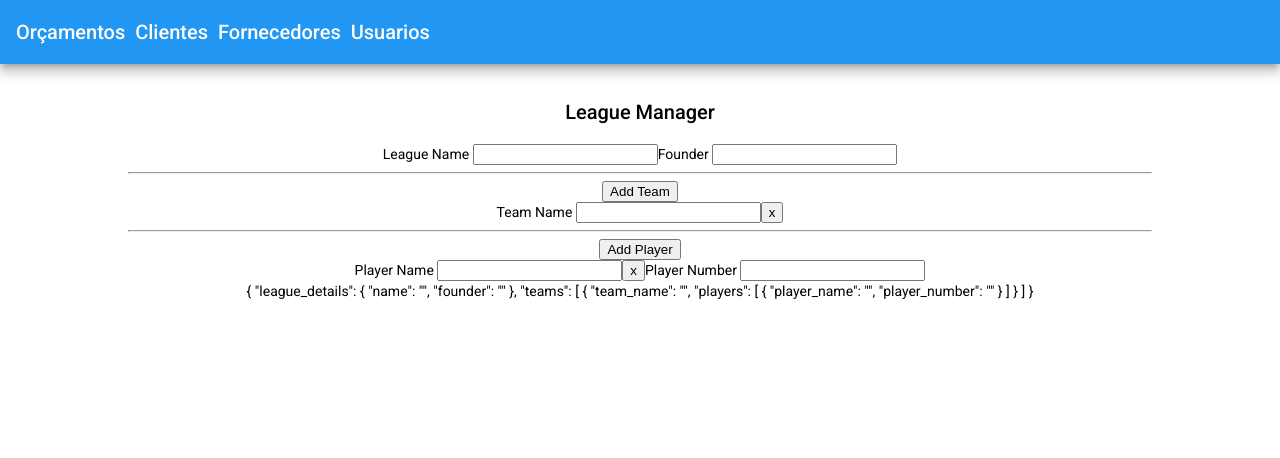
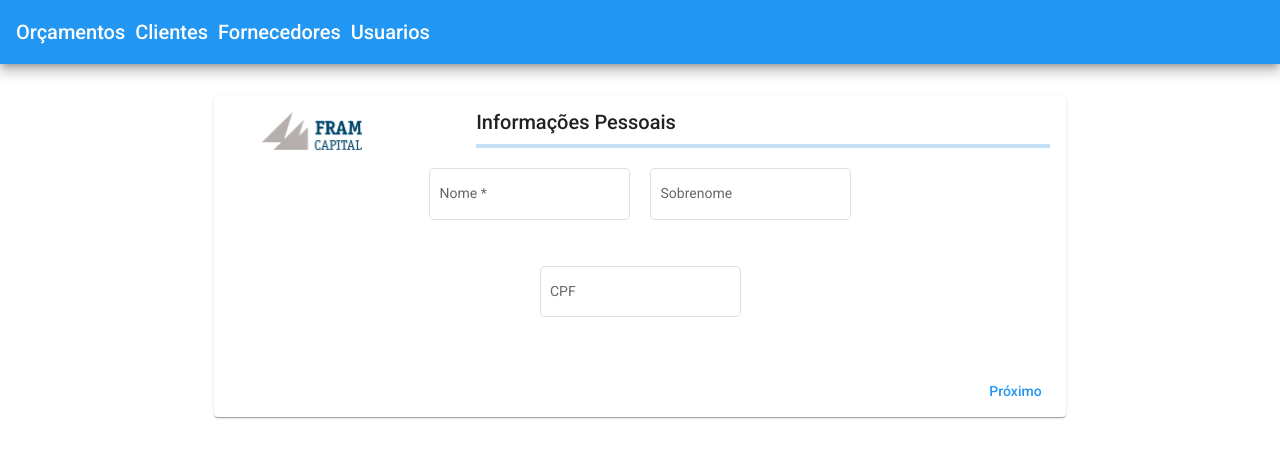
Before and after one commit to douglassantanna/panel-quote, an Angular app: page /users in a window 1280 px wide. Shown: the top 458 px of the page. Built offline with nearby package versions, Linux system fonts and the light colour scheme.

Commit message:
wip: multiple step form with progress bar

```diff
--- a/server/db.json
+++ b/server/db.json
@@ -209,6 +209,23 @@
       "fontType": "Times New Roman",
       "paymentMethod": "cartão de crédito",
       "textArea": "The Shiba Inu is the smallest of the six original and distinct spitz breeds of dog from Japan. A small, agile dog that copes very well with mountainous terrain, the Shiba Inu was originally bred for hunting."
+    },
+    {
+      "customer": {
+        "id": 6,
+        "name": "Claudio",
+        "email": "13219-110",
+        "phoneNumber": "Rua São José dos Campos"
+      },
+      "panelWidth": "1",
+      "panelHeigth": "1",
+      "panelColor": "verde",
+      "fontColor": "amarelo",
+      "fontSize": "1",
+      "fontType": "new roman",
+      "textArea": "testando",
+      "paymentMethod": "pix",
+      "id": 3
     }
   ]
 }
--- a/src/app/users/users/users.component.html
+++ b/src/app/users/users/users.component.html
@@ -1,33 +1,89 @@
-<h2>League Manager</h2>
-<form [formGroup]="leagueForm">
-  <div class="form-header" formGroupName="league_details">
-    <label>League Name <input formControlName="name" /></label>
-    <label>Founder <input formControlName="founder" /></label>
-  </div>
+<form [formGroup]="userForm">
 
-  <hr />
-  <button type="button" (click)="addTeam()">Add Team</button>
-  <div formArrayName="teams">
-    <div class="teams" *ngFor="
-        let team of leagueForm.get('teams').controls;
-        let teamIndex = index
-      " [formGroupName]="teamIndex">
-      <label>Team Name <input formControlName="team_name" />
-        <button (click)="deleteTeam(teamIndex)">x</button></label>
-      <hr />
-      <button type="button" (click)="addPlayer(team)">Add Player</button>
-      <div formArrayName="players">
-        <div class="players" *ngFor="
-            let player of team.get('players').controls;
-            let playerIndex = index
-          " [formGroupName]="playerIndex">
-          <label>Player Name <input formControlName="player_name" />
-            <button (click)="deletePlayer(team, playerIndex)">x</button></label>
-          <label>Player Number <input formControlName="player_number" /></label>
-          <span *ngIf="player.get('player_number').touched">touched!</span>
+  <mat-card>
+
+    <mat-card-header>
+
+      <div>
+        <img src="assets/Logotipo-Fram.png" alt="logotipo fram">
+      </div>
+
+      <div class="progress-bar">
+
+        <mat-card-title>
+          {{step == 1 ? 'Informações Pessoais' : 'Endereço'}}
+        </mat-card-title>
+        <mat-progress-bar [value]="value" [bufferValue]="bufferValue"></mat-progress-bar>
+
+      </div>
+
+    </mat-card-header>
+
+    <mat-card-content>
+
+      <section *ngIf="step == 1" formGroupName="personalInfo">
+
+        <div>
+
+          <mat-form-field appearance="outline">
+            <mat-label>Nome</mat-label>
+            <input matInput placeholder="Nome" formControlName="firstName" type="text">
+            <mat-error *ngIf="firstName.hasError('required')">Nome é obrigatório</mat-error>
+          </mat-form-field>
+
+          <mat-form-field appearance="outline">
+            <mat-label>Sobrenome</mat-label>
+            <input matInput placeholder="Sobrenome" formControlName="lastName" type="text">
+          </mat-form-field>
+
         </div>
-      </div>
-    </div>
-  </div>
+
+        <mat-form-field appearance="outline">
+          <mat-label>CPF</mat-label>
+          <input matInput placeholder="CPF" formControlName="cpf" type="number">
+        </mat-form-field>
+
+      </section>
+
+      <section *ngIf="step == 2" formGroupName="addressesInfo">
+
+        <div>
+
+          <mat-form-field appearance="outline" id="street">
+            <mat-label>Logradouro</mat-label>
+            <input matInput placeholder="Logradouro" formControlName="street" type="text">
+          </mat-form-field>
+
+          <mat-form-field appearance="outline" id="number">
+            <mat-label>Número</mat-label>
+            <input matInput placeholder="Número" formControlName="number" type="text">
+          </mat-form-field>
+
+        </div>
+
+        <div>
+
+          <mat-form-field appearance="outline">
+            <mat-label>CEP</mat-label>
+            <input matInput placeholder="CEP" formControlName="zipcode" type="number">
+          </mat-form-field>
+
+          <mat-form-field appearance="outline">
+            <mat-label>Cidade</mat-label>
+            <input matInput placeholder="Cidade" formControlName="city" type="text">
+          </mat-form-field>
+        </div>
+
+      </section>
+
+    </mat-card-content>
+
+    <mat-card-actions align="end">
+      <button mat-button *ngIf="step != 1" color="secondary" (click)="previous()">Anterior</button>
+      <button mat-button color="primary" (click)="next()">Próximo</button>
+    </mat-card-actions>
+
+  </mat-card>
+
 </form>
-{{ this.leagueForm.value | json }}
+<!-- <pre>{{userForm.value | json}}</pre> -->
--- a/src/app/users/users/users.component.scss
+++ b/src/app/users/users/users.component.scss
@@ -0,0 +1,40 @@
+form {
+  display: flex;
+  justify-content: center;
+}
+
+mat-card-content {
+  display: flex;
+  flex-direction: column;
+}
+
+img {
+  width: 100px;
+}
+
+.progress-bar {
+  display: flex;
+  flex-direction: column;
+  margin-left: auto;
+  width: 70%;
+}
+
+mat-card-title {
+  margin-right: auto;
+}
+
+mat-card {
+  width: 80%;
+}
+
+mat-form-field {
+  margin: 10px;
+}
+
+#number {
+  width: 20%;
+}
+
+#street {
+  width: 70%;
+}
--- a/src/app/users/users/users.component.ts
+++ b/src/app/users/users/users.component.ts
@@ -1,5 +1,6 @@
-import { Component, OnInit } from '@angular/core';
-import { FormArray, FormBuilder, FormGroup, ValidatorFn, FormControl } from '@angular/forms';
+import { Component, EventEmitter, Input, OnInit, Output } from '@angular/core';
+import { FormArray, FormBuilder, FormGroup, ValidatorFn, FormControl, Validators } from '@angular/forms';
+import { Quote } from 'src/app/quotes/interfaces/IQuote';
 
 @Component({
   selector: 'app-users',
@@ -7,52 +8,41 @@ import { FormArray, FormBuilder, FormGroup, ValidatorFn, FormControl } from '@an
   styleUrls: ['./users.component.scss']
 })
 export class UsersComponent implements OnInit {
-
-  leagueForm!: FormGroup;
-
+  step = 1;
+  @Input() quoteFirstStep!: Quote;
+  @Output() onFormQuoteGroupChange = new EventEmitter();
+  userForm: FormGroup = {} as FormGroup;
+  bufferValue = 0;
+  value = 0;
   constructor(private fb: FormBuilder) { }
 
-  logToConsole(object: any) {
-    console.log(object);
-  }
-
-  ngOnInit() {
-    this.leagueForm = this.fb.group({
-      league_details: this.fb.group({
-        name: "",
-        founder: ""
+  ngOnInit(): void {
+    this.userForm = this.fb.group({
+      personalInfo: this.fb.group({
+        firstName: ['', [Validators.required]],
+        lastName: [''],
+        cpf: [''],
       }),
-      teams: this.fb.array([this.teams])
+      addressesInfo: this.fb.group({
+        street: [''],
+        number: [''],
+        zipcode: [''],
+        city: [''],
+      }),
     });
-  }
-
-  get teams(): FormGroup {
-    return this.fb.group({
-      team_name: "",
-      players: this.fb.array([this.players])
-    });
+    this.userForm.valueChanges.subscribe(() => this.onFormQuoteGroupChange.emit(this.userForm.value));
 
   }
-  get players(): FormGroup {
-    return this.fb.group({
-      player_name: "",
-      player_number: ""
-    });
+  previous() {
+    this.step = this.step - 1;
+    this.value = this.value - 50;
+    this.bufferValue = this.bufferValue - 70;
   }
+  next() {
+    this.step = this.step + 1;
+    this.value = this.value + 50;
+    this.bufferValue = this.bufferValue + 70;
 
-  addTeam() {
-    (this.leagueForm.get("teams") as FormArray).push(this.teams);
   }
-
-  deleteTeam(index: any) {
-    (this.leagueForm.get("teams") as FormArray).removeAt(index);
-  }
-
-  addPlayer(team: any) {
-    team.get("players").push(this.players);
-  }
-
-  deletePlayer(team: any, index: any) {
-    team.get("players").removeAt(index);
-  }
+  get firstName() { return this.userForm.get('personalInfo.firstName') as FormControl; }
 }
```
Also changed, not shown: src/app/app.module.ts (+6 -4 lines), src/assets/Logotipo-Fram.png (added).
